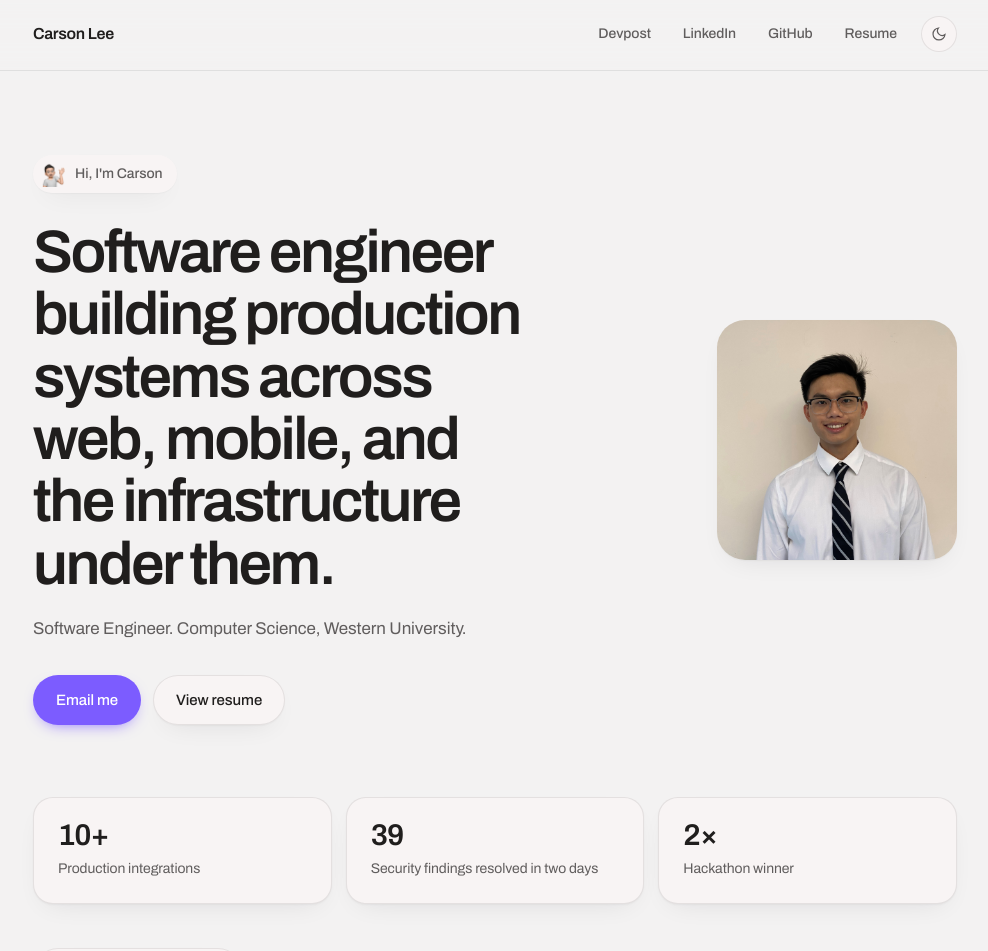
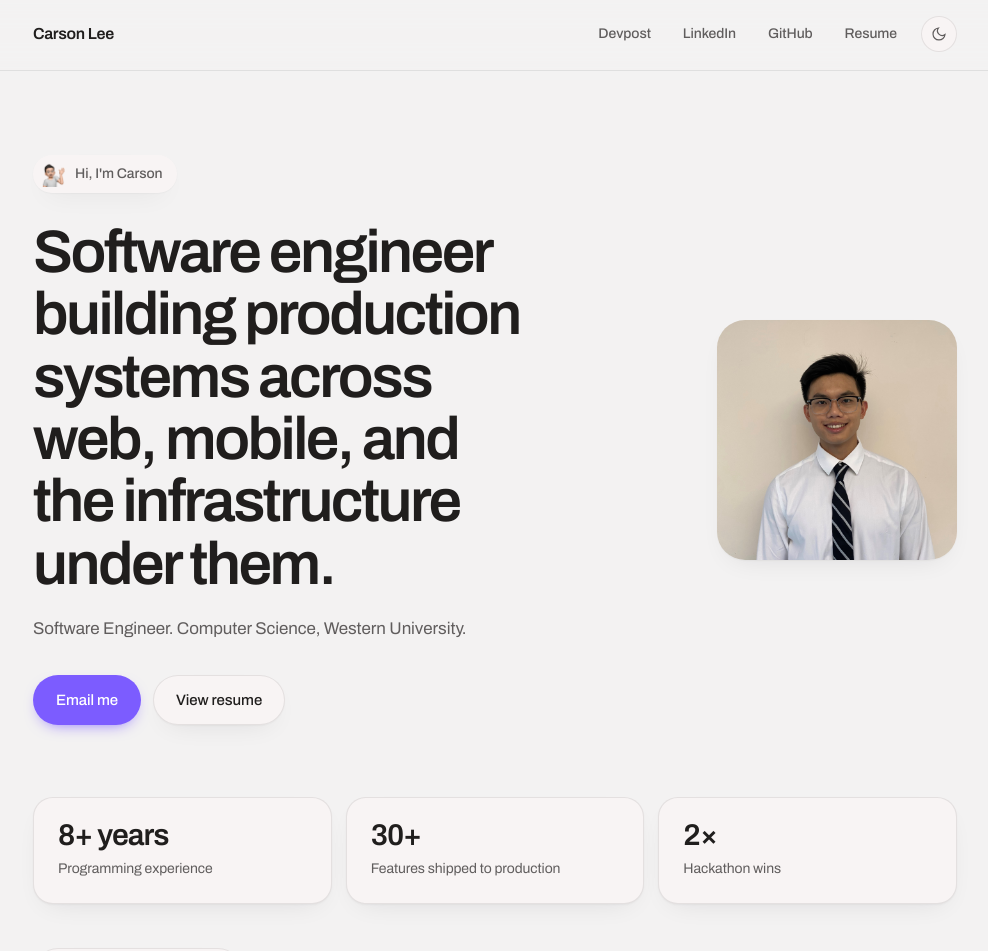
Before and after one commit to CarsonLeee/portfolio, a React (Create React App) app: page / in a window 1280 px wide. Shown: the top 951 px of the page, without its empty margins (145-1133 px from the left). Built offline with nearby package versions, Linux system fonts and the light colour scheme.

Commit message:
Restore portfolio stats and update title

```diff
--- a/public/index.html
+++ b/public/index.html
@@ -24,7 +24,7 @@
       work correctly both with client-side routing and a non-root public URL.
       Learn how to configure a non-root public URL by running `npm run build`.
     -->
-    <title>Carson Lee — Software Engineer</title>
+    <title>Carson Lee — Software Developer</title>
   </head>
   <body>
     <noscript>You need to enable JavaScript to run this app.</noscript>
--- a/src/App.js
+++ b/src/App.js
@@ -29,9 +29,9 @@ const LINKS = [
 ];
 
 const STATS = [
-  { value: "10+", label: "Production integrations" },
-  { value: "39", label: "Security findings resolved in two days" },
-  { value: "2×", label: "Hackathon winner" },
+  { value: "8+ years", label: "Programming experience" },
+  { value: "30+", label: "Features shipped to production" },
+  { value: "2×", label: "Hackathon wins" },
 ];
 
 const ABOUT = [
```
